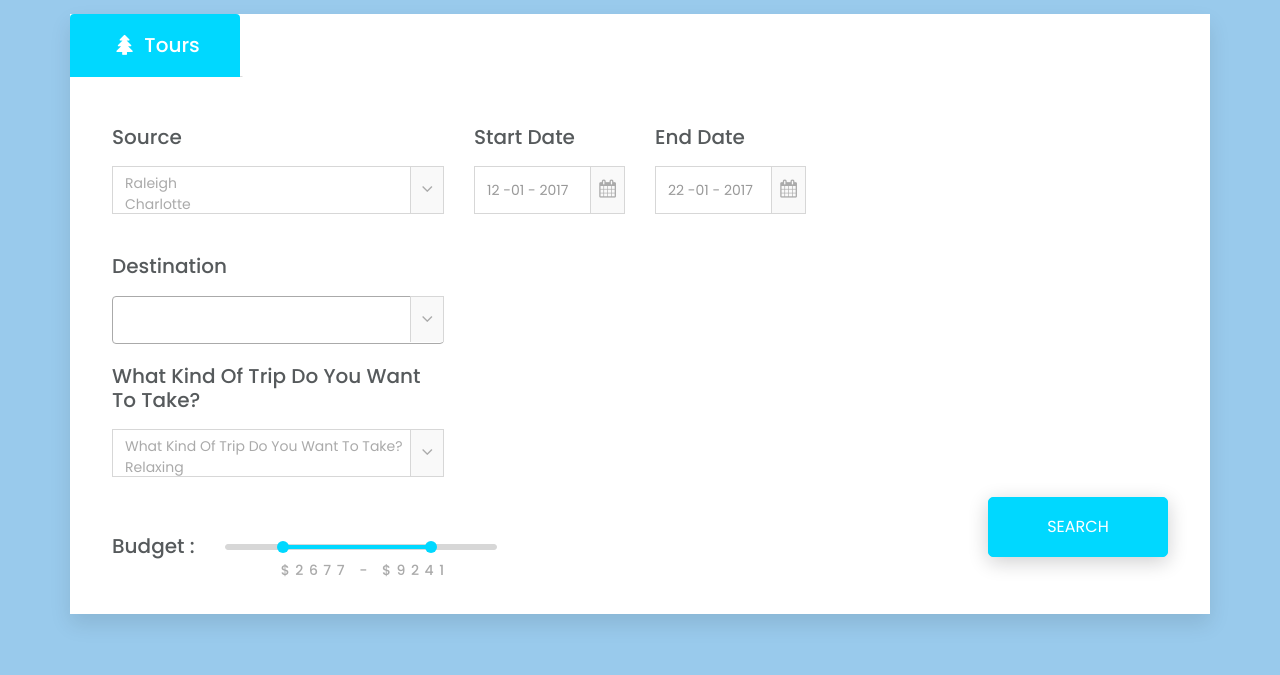
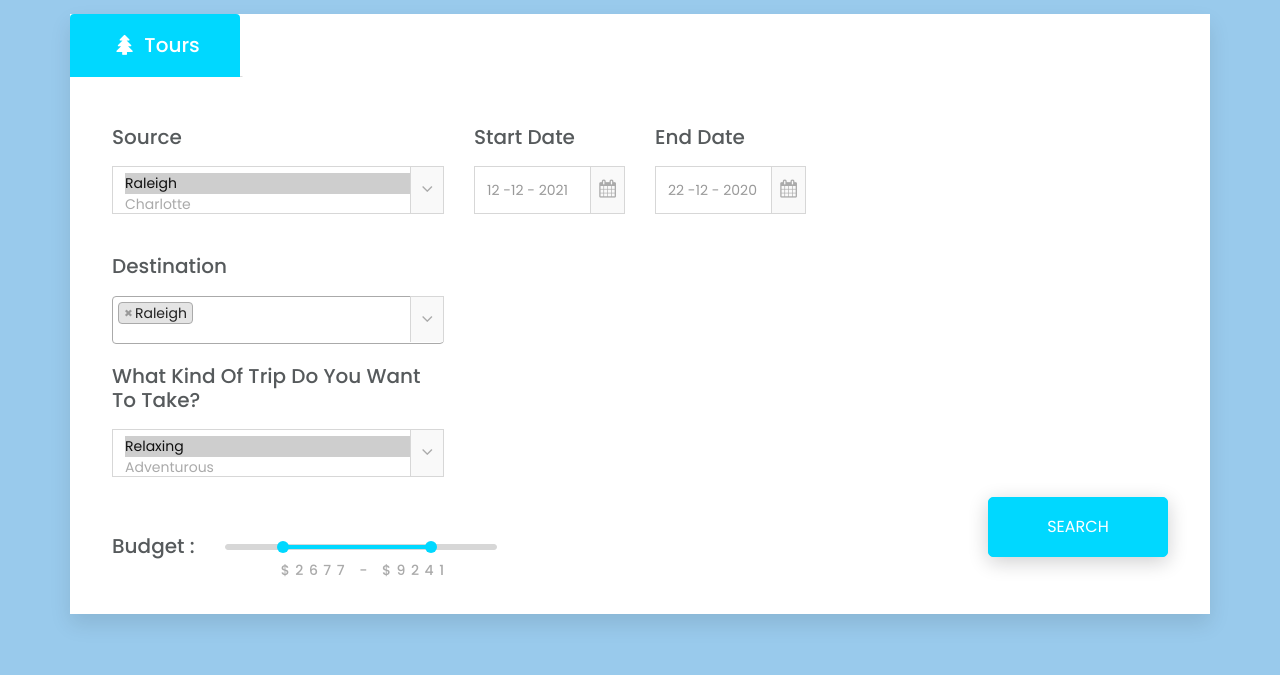
Before and after one commit to TripSage/TripSage, a Django app: page /tripHome/ in a window 1280 px wide. Shown: the part 252-927 px from the top of the page. Run offline with Django 3.2, Linux system fonts and the light colour scheme; some libraries are stand-ins or nearby versions.

Commit message:
Update base_generic.html

```diff
--- a/tripHome/templates/base_generic.html
+++ b/tripHome/templates/base_generic.html
@@ -131,7 +131,7 @@
 
 														<div class="travel-select-icon">
 															<select class="form-control " name="places[]" multiple="multiple" id = "sourceSelection">
-															  	<option value="default">Raleigh</option><!-- /.option-->
+															  	<option selected = "selected" value="default">Raleigh</option><!-- /.option-->
 															  	<option value="charlotte">Charlotte</option><!-- /.option-->
 															  	<option value="asheville">Asheville</option><!-- /.option-->
 
@@ -142,7 +142,7 @@
 
 														<div class="travel-select-icon">
 															<select class="form-control " name="places[]" multiple="multiple" id = "destinationSelection">as>>
-															  	<option value="default">Raleigh</option><!-- /.option-->
+															  	<option selected = "selected" value="default">Raleigh</option><!-- /.option-->
 															  	<option value="Charlotte">Charlotte</option><!-- /.option-->
 															  	<option value="Asheville">Asheville</option><!-- /.option-->
 
@@ -154,9 +154,7 @@
 														<div class="travel-select-icon">
 															<select class="form-control " name="places[]" multiple="multiple" id = "travelSelection">
 
-															  	<option value="default">What kind of trip do you want to take?</option>
-
-															  	<option value="relaxing">Relaxing</option>
+															  	<option selected="selected" value="default">Relaxing</option>
 
 															  	<option value="adventurous">Adventurous</option>
 															  	<option value="kids">Kid Friendly</option>
@@ -172,7 +170,7 @@
 														<h2>Start date</h2>
 														<div class="travel-check-icon">
 															<form action="#">
-																<input type="text" name="check_in" class="form-control" data-toggle="datepicker" placeholder="12 -01 - 2017 " id="start_date">
+																<input type="text" name="check_in" class="form-control" data-toggle="datepicker" placeholder="12 -12 - 2021 " id="start_date">
 															</form>
 														</div><!-- /.travel-check-icon -->
 													</div><!--/.single-tab-select-box-->
@@ -183,7 +181,7 @@
 														<h2>End date</h2>
 														<div class="travel-check-icon">
 															<form action="#">
-																<input type="text" name="check_out" class="form-control"  data-toggle="datepicker" placeholder="22 -01 - 2017 " id="end_date">
+																<input type="text" name="check_out" class="form-control"  data-toggle="datepicker" placeholder="22 -12 - 2020 " id="end_date">
 															</form>
 														</div><!-- /.travel-check-icon -->
 													</div><!--/.single-tab-select-box-->
```
